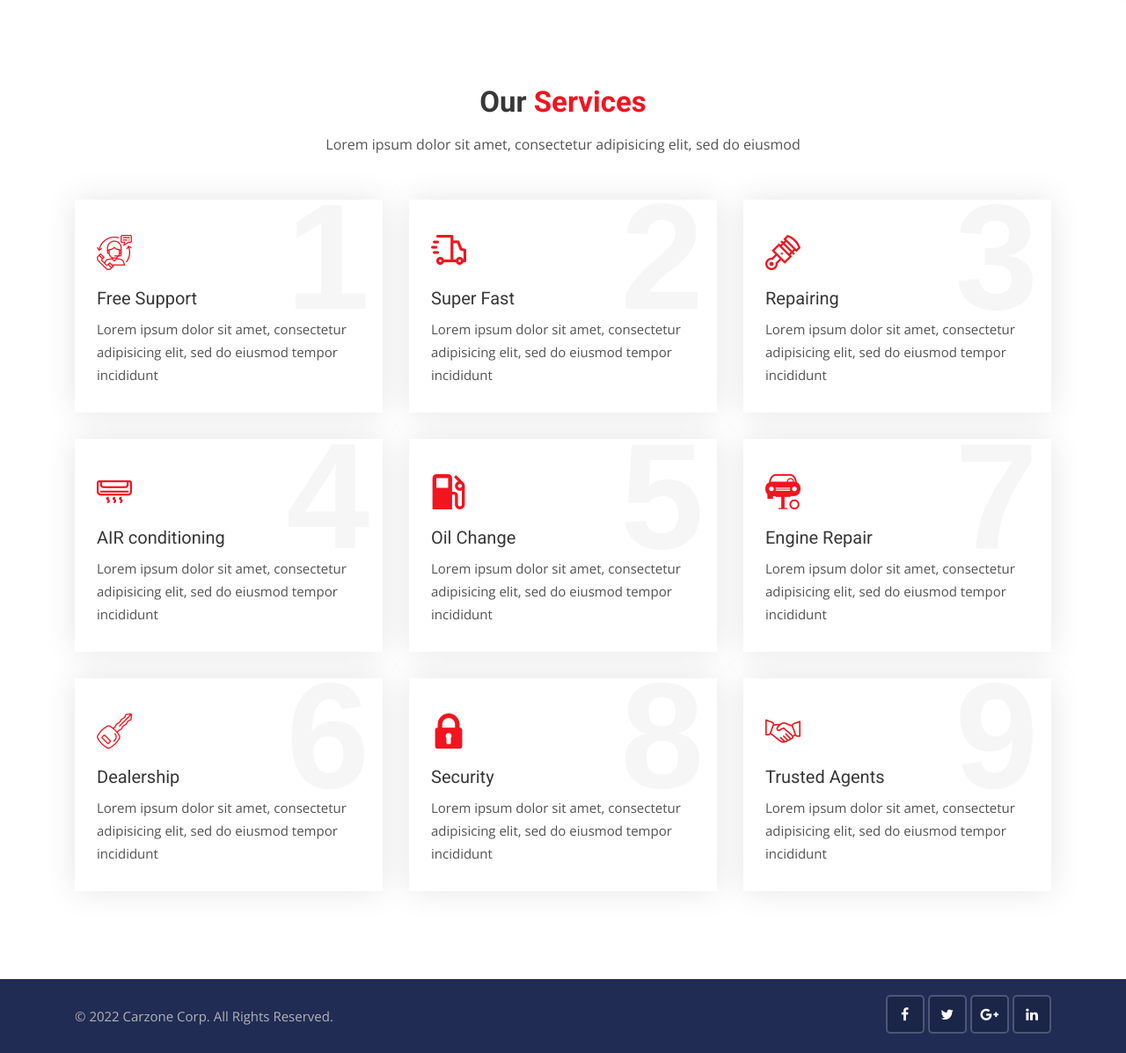
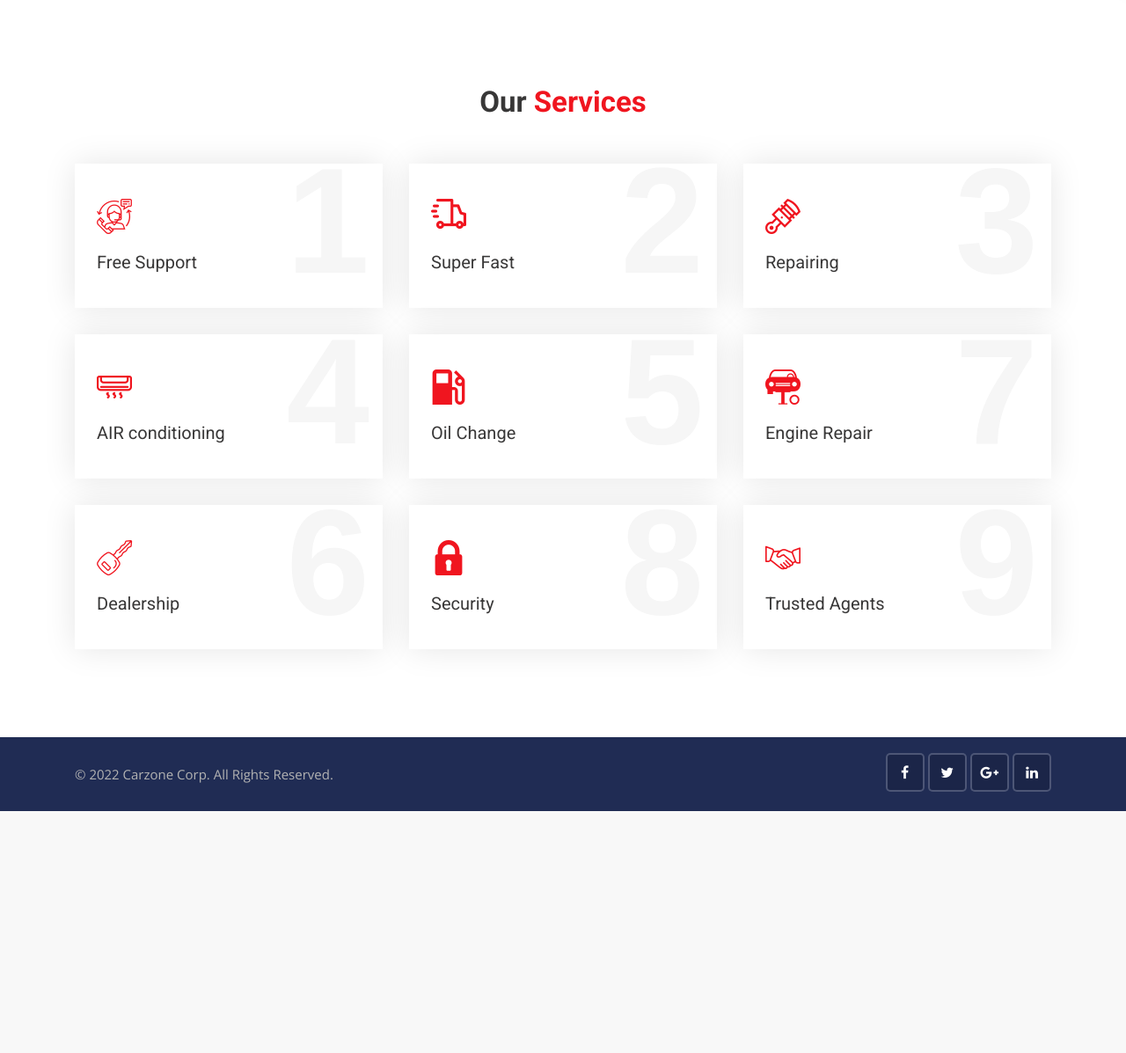
Before and after one commit to HarshTiwari1234321/Carzone-Project-1, a Django app: page /services in a window 1280 px wide. Shown: the part 364-1561 px from the top of the page at 88% size. After the commit the page ends 1286 px from the top, so only its background shows below. Run offline with Django 3.2, Linux system fonts and the light colour scheme; some libraries are stand-ins or nearby versions.

Commit message:
Updated services.html

```diff
--- a/templates/pages/services.html
+++ b/templates/pages/services.html
@@ -23,7 +23,6 @@
         <!-- Main title -->
         <div class="main-title text-center">
             <h1>Our <span>Services</span></h1>
-            <p>Lorem ipsum dolor sit amet, consectetur adipisicing elit, sed do eiusmod</p>
         </div>
         <div class="row">
             <div class="col-lg-4 col-md-6 col-sm-6">
@@ -34,7 +33,6 @@
                     </div>
                     <div class="detail">
                         <h3>Free Support</h3>
-                        <p>Lorem ipsum dolor sit amet, consectetur adipisicing elit, sed do eiusmod tempor incididunt</p>
                     </div>
                 </div>
             </div>
@@ -46,7 +44,6 @@
                     </div>
                     <div class="detail">
                         <h3>Super Fast</h3>
-                        <p>Lorem ipsum dolor sit amet, consectetur adipisicing elit, sed do eiusmod tempor incididunt</p>
                     </div>
                 </div>
             </div>
@@ -58,7 +55,6 @@
                     </div>
                     <div class="detail">
                         <h3>Repairing</h3>
-                        <p>Lorem ipsum dolor sit amet, consectetur adipisicing elit, sed do eiusmod tempor incididunt</p>
                     </div>
                 </div>
             </div>
@@ -70,7 +66,6 @@
                     </div>
                     <div class="detail">
                         <h3>AIR conditioning</h3>
-                        <p>Lorem ipsum dolor sit amet, consectetur adipisicing elit, sed do eiusmod tempor incididunt</p>
                     </div>
                 </div>
             </div>
@@ -82,7 +77,6 @@
                     </div>
                     <div class="detail">
                         <h3>Oil Change</h3>
-                        <p>Lorem ipsum dolor sit amet, consectetur adipisicing elit, sed do eiusmod tempor incididunt</p>
                     </div>
                 </div>
             </div>
@@ -94,7 +88,6 @@
                     </div>
                     <div class="detail">
                         <h3>Engine Repair</h3>
-                        <p>Lorem ipsum dolor sit amet, consectetur adipisicing elit, sed do eiusmod tempor incididunt</p>
                     </div>
                 </div>
             </div>
@@ -106,7 +99,6 @@
                     </div>
                     <div class="detail">
                         <h3>Dealership</h3>
-                        <p>Lorem ipsum dolor sit amet, consectetur adipisicing elit, sed do eiusmod tempor incididunt</p>
                     </div>
                 </div>
             </div>
@@ -118,7 +110,6 @@
                     </div>
                     <div class="detail">
                         <h3>Security</h3>
-                        <p>Lorem ipsum dolor sit amet, consectetur adipisicing elit, sed do eiusmod tempor incididunt</p>
                     </div>
                 </div>
             </div>
@@ -130,7 +121,6 @@
                     </div>
                     <div class="detail">
                         <h3>Trusted Agents</h3>
-                        <p>Lorem ipsum dolor sit amet, consectetur adipisicing elit, sed do eiusmod tempor incididunt</p>
                     </div>
                 </div>
             </div>
```
